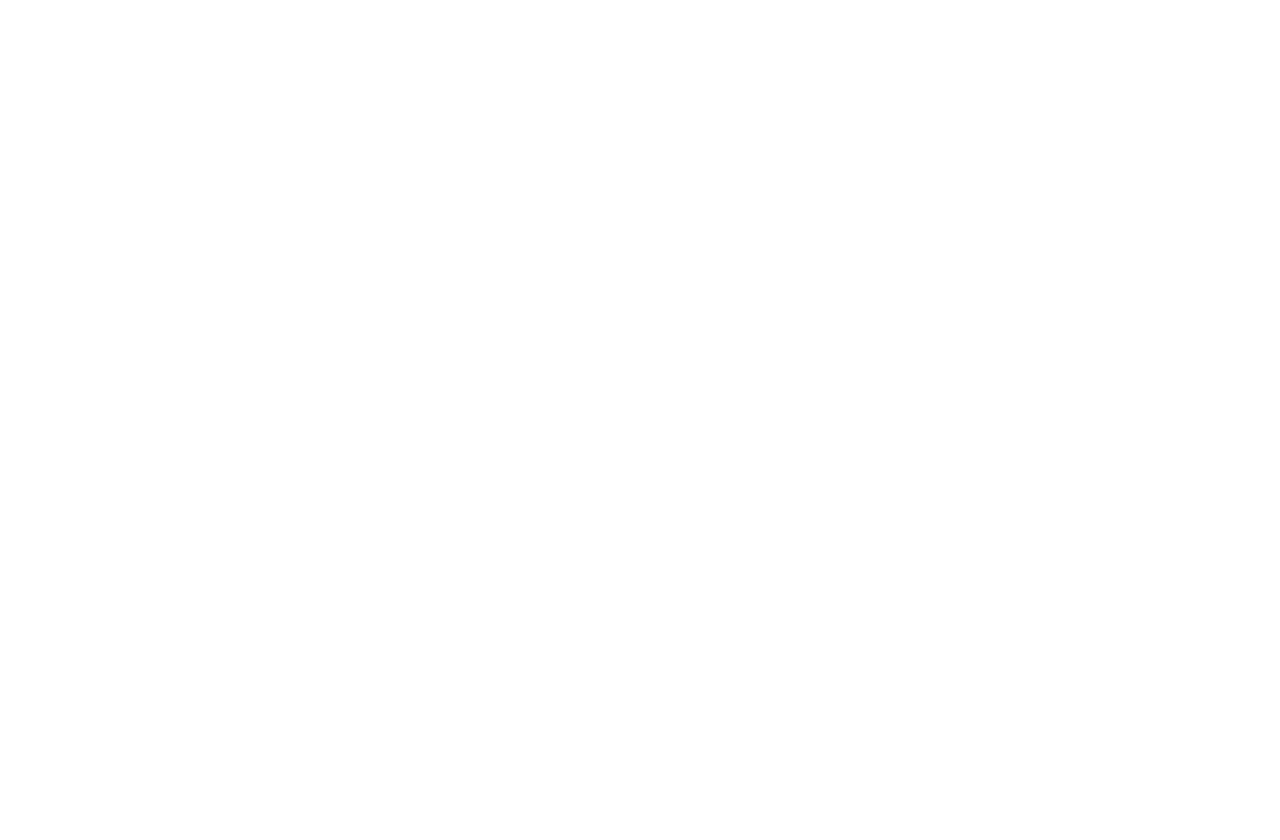
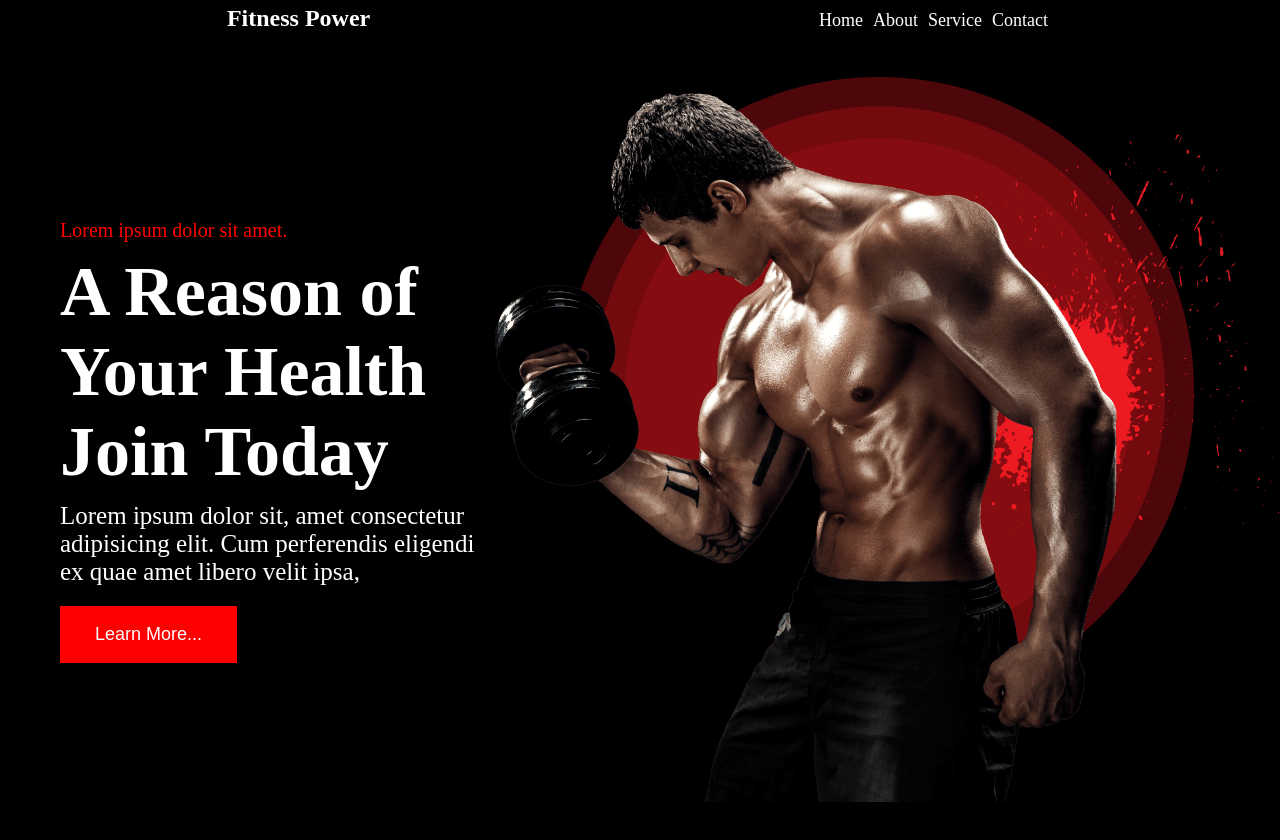
Before and after one commit to SaykatGhosh/fitness-power, a plain HTML site: page index.html in a window 1280 px wide. Before the commit the page ends 800 px from the top, so only its background shows below. Drawn offline with Linux system fonts and the light colour scheme.

Commit message:
Header part

```diff
--- a/index.html
+++ b/index.html
@@ -11,9 +11,37 @@
 </head>
 
 <body>
-    <div class="container">
+    <nav>
+        <div class="menu-container">
+            <div class="company-logo">
+                <h1>Fitness Power</h1>
+            </div>
+            <div class="menu-items">
+                <li>Home</li>
+                <li>About</li>
+                <li>Service</li>
+                <li>Contact</li>
+            </div>
+        </div>
+    </nav>
+    <div class="banner-container">
+        <div class="banner-left">
+            <div class="banner-description">
+                <p class="banner-top-text">Lorem ipsum dolor sit amet.</p>
+                <h1 class="title-1">A Reason of Your Health Join Today</h1>
+                <p class="text">Lorem ipsum dolor sit, amet consectetur adipisicing elit. Cum perferendis eligendi ex
+                    quae amet
+                    libero velit ipsa,</p>
+                <button class="banner-btn">Learn More...</button>
+            </div>
+        </div>
+        <div class="banner-right">
+            <div class="banner-img">
+                <img src="./images/home-bg.png" alt="">
+            </div>
+        </div>
+    </div>
 
-    </div>
 </body>
 
 </html>
--- a/style.css
+++ b/style.css
@@ -2,3 +2,66 @@
     padding: 0px;
     margin: 0px;
 }
+
+.menu-container {
+    display: flex;
+    justify-content: space-around;
+    background-color: black;
+    padding: 5px;
+    color: white;
+}
+
+.menu-items {
+    display: flex;
+
+}
+
+.menu-items li {
+    list-style: none;
+    margin: 5px;
+    font-size: 18px;
+}
+
+.menu-items li:hover {
+    color: red;
+    cursor: pointer;
+}
+
+.banner-container {
+    color: white;
+    display: flex;
+    width: 100%;
+    align-items: center;
+    height: 100vh;
+    background-color: black;
+}
+
+.banner-description {
+    margin-left: 50px;
+}
+
+.banner-top-text {
+    color: red;
+    font-size: 20px;
+    margin: 10px;
+}
+
+.title-1 {
+    font-size: 70px;
+    font-weight: bold;
+    margin: 10px;
+}
+
+.text {
+    font-size: 25px;
+    margin: 10px;
+}
+
+.banner-btn {
+    padding: 18px 35px;
+    border: none;
+    background-color: #FF0000;
+    margin: 10px;
+    font-size: 18px;
+    color: white;
+}
```
Also changed, not shown: images/about1.jpg (added), images/about2.jpg (added), images/batch.png (added), images/bg-1.jpg (added), images/fitness.jpg (added), images/home-bg.png (added), images/icon/fabicon.webp (added), images/package/icon1.png (added), images/package/icon2.png (added), images/package/icon3.png (added), images/services/service1.jpg (added), images/services/services2.jpg (added), 1 other file.
